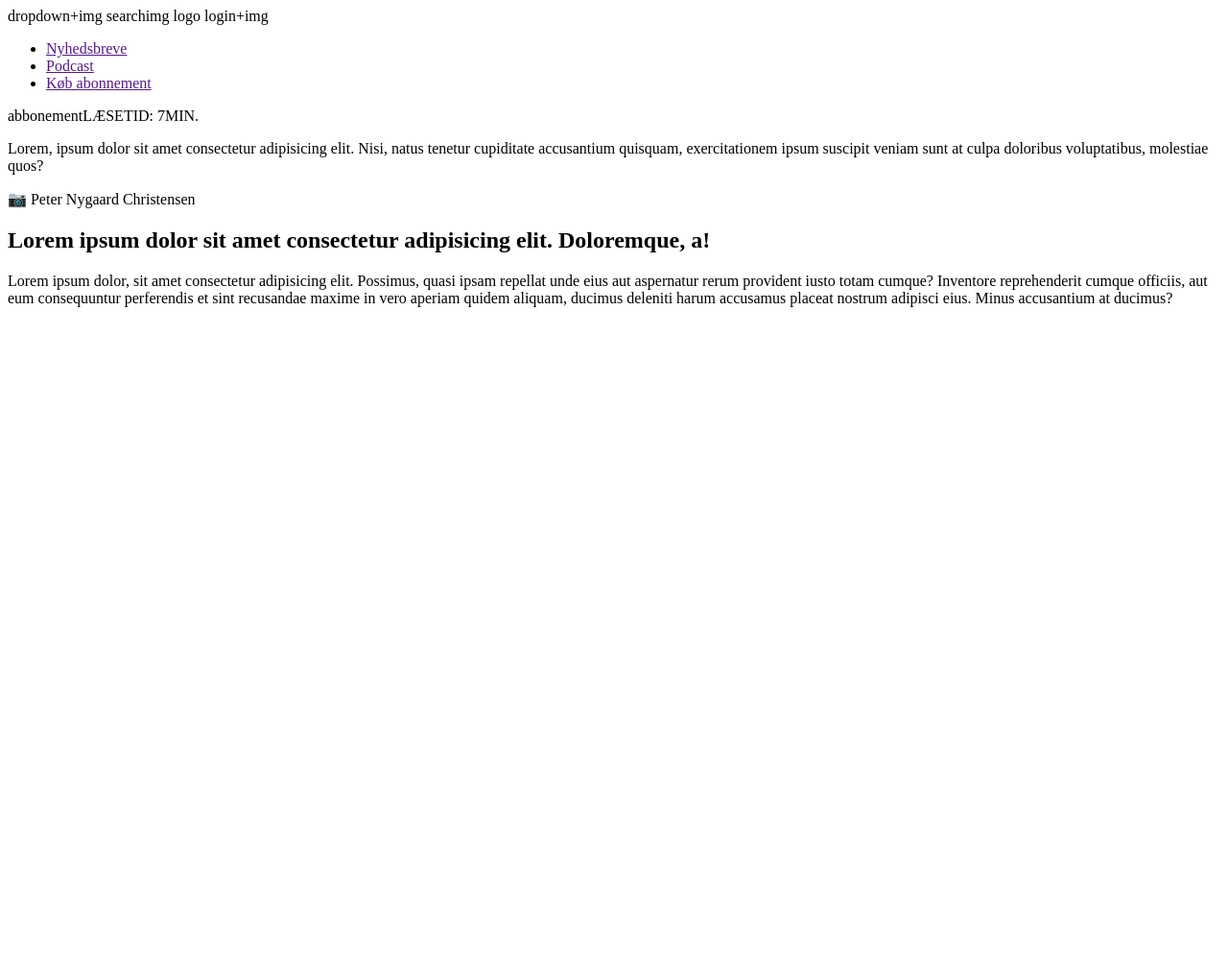
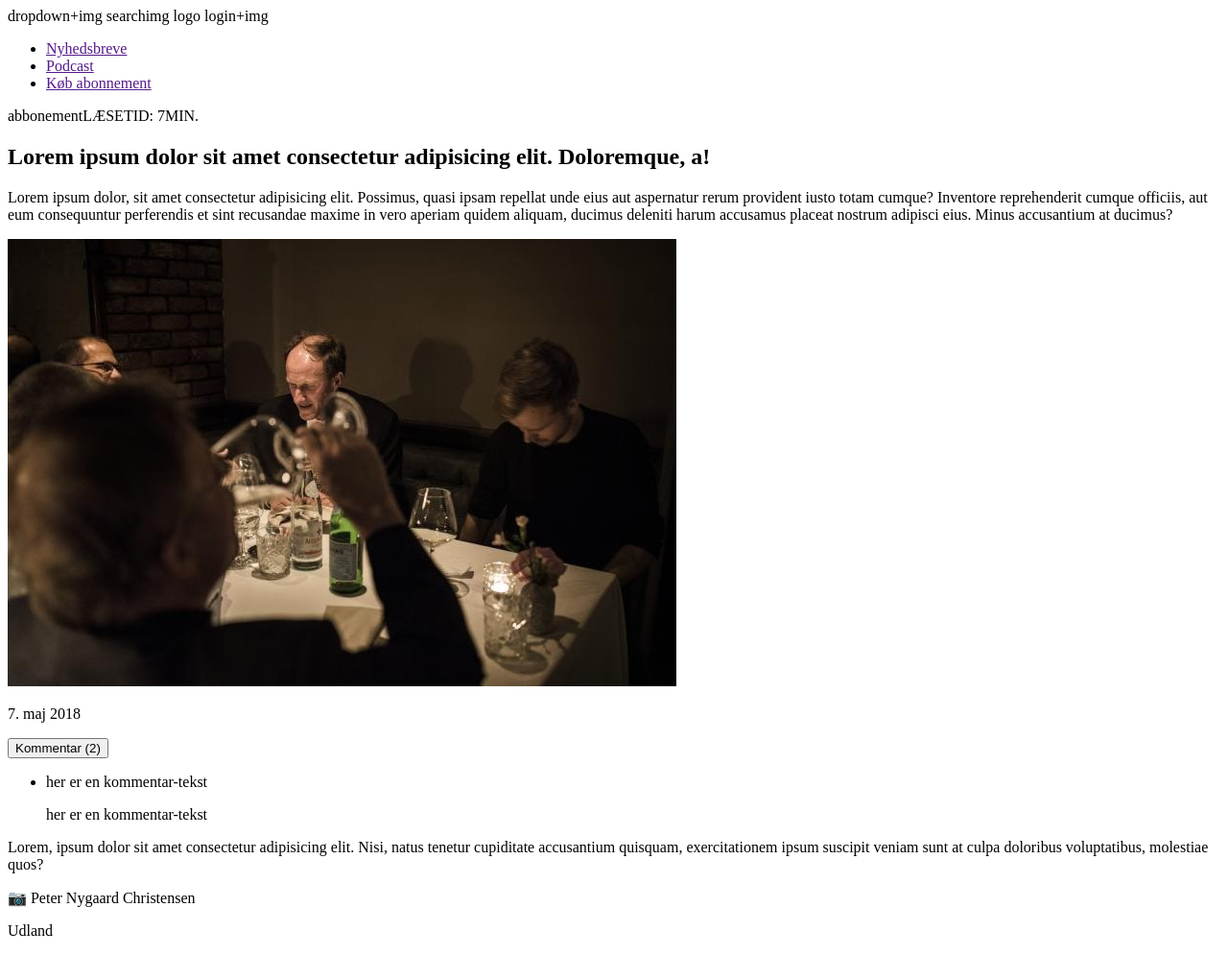
Before and after one commit to rts-cmk-wu09/bootcamp-html-2-MATHIAS1140, a plain HTML site: page index.html in a window 1280 px wide. Shown: the whole page at 96% size. Before the commit the page ends 800 px from the top, so only its background shows below. Drawn offline with Linux system fonts and the light colour scheme.

Commit message:
add dropdown menu

```diff
--- a/index.html
+++ b/index.html
@@ -27,31 +27,54 @@
 
     <div>
         <div>
-            <!-- annonce -->
+            <div>
+                <!-- annonce -->
+            </div>
+            <p>
+                <span>abbonement</span>LÆSETID: 7MIN.
+            </p>
+            <article>
+                <h1>
+                    Lorem ipsum dolor sit amet consectetur adipisicing elit. Doloremque, a!
+                </h1>
+                <p>
+                    Lorem ipsum dolor, sit amet consectetur adipisicing elit. Possimus, quasi ipsam repellat unde eius
+                    aut
+                    aspernatur rerum provident iusto totam cumque? Inventore reprehenderit cumque officiis, aut eum
+                    consequuntur perferendis et sint recusandae maxime in vero aperiam quidem aliquam, ducimus deleniti
+                    harum accusamus placeat nostrum adipisci eius. Minus accusantium at ducimus?
+                </p>
+                <img src="/img/article billede.jpg" alt="billede at et mad selskab">
+                <div>
+                    <!-- der skal være et logo foran -->
+                    <p>7. maj 2018</p>
+                    <!-- aner ikke hvordan man laver et kommentarfeldt -->
+                    <!-- men tænker det er en slags dropdown-menu med p-tags i -->
+                    <!-- der skal være et logo foran -->
+                    <div>
+                        <button>Kommentar (2)</button>
+                        <ul>
+                            <li>
+                                <p>her er en kommentar-tekst</p>
+                                <p>her er en kommentar-tekst</p>
+                            </li>
+                        </ul>
+                    </div>
+                </div>
+                <div></div>
+            </article>
         </div>
-        <p>
-            <span>abbonement</span>LÆSETID: 7MIN.
-        </p>
         <aside>
             <p>
                 Lorem, ipsum dolor sit amet consectetur adipisicing elit. Nisi, natus tenetur cupiditate accusantium
                 quisquam, exercitationem ipsum suscipit veniam sunt at culpa doloribus voluptatibus, molestiae quos?
             </p>
             <p><span>📷 Peter Nygaard Christensen</span></p>
+            <p><span>Udland</span></p>
+            <div></div>
         </aside>
-        <article>
-            <h1>
-                Lorem ipsum dolor sit amet consectetur adipisicing elit. Doloremque, a!
-            </h1>
-            <p>
-                Lorem ipsum dolor, sit amet consectetur adipisicing elit. Possimus, quasi ipsam repellat unde eius aut
-                aspernatur rerum provident iusto totam cumque? Inventore reprehenderit cumque officiis, aut eum
-                consequuntur perferendis et sint recusandae maxime in vero aperiam quidem aliquam, ducimus deleniti
-                harum accusamus placeat nostrum adipisci eius. Minus accusantium at ducimus?
-            </p>
-            <img src="" alt="">
-        </article>
     </div>
+
 
 
 </body>
```
Also changed, not shown: img/article billede.jpg (added).
